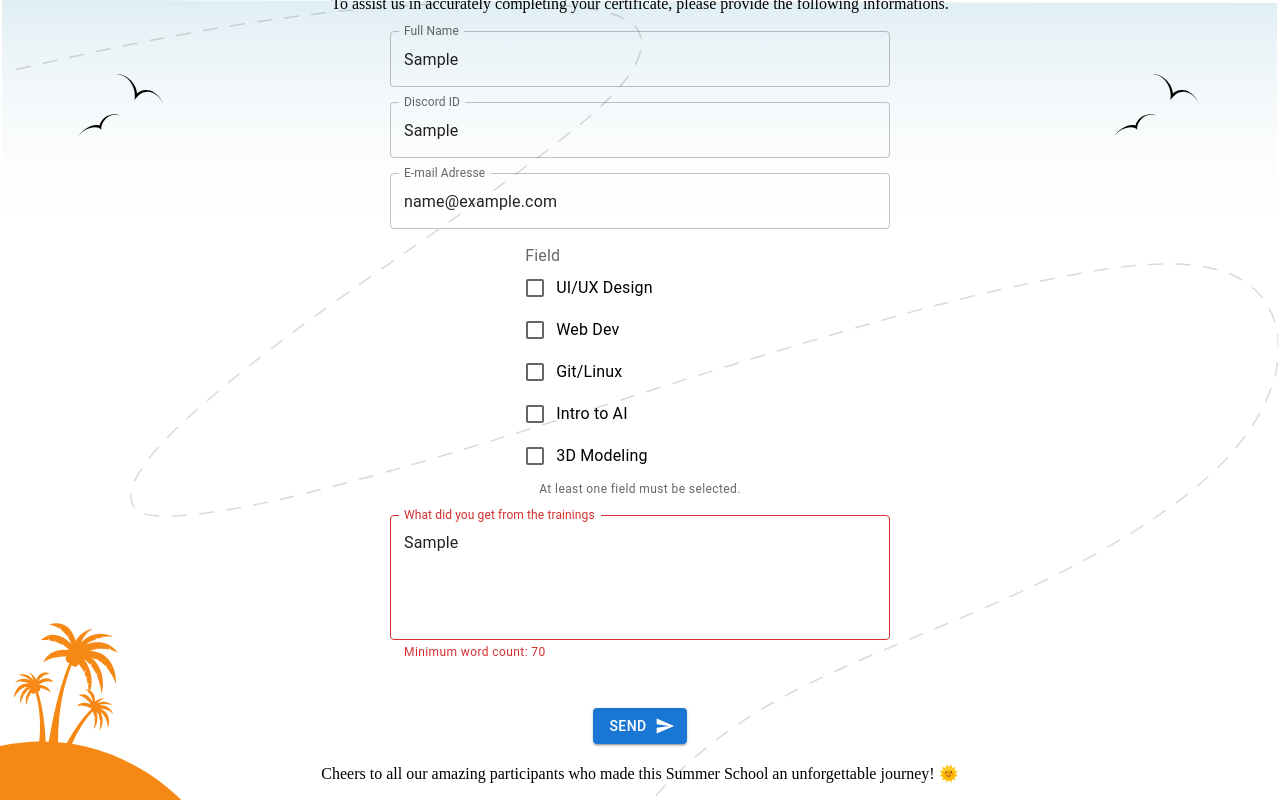
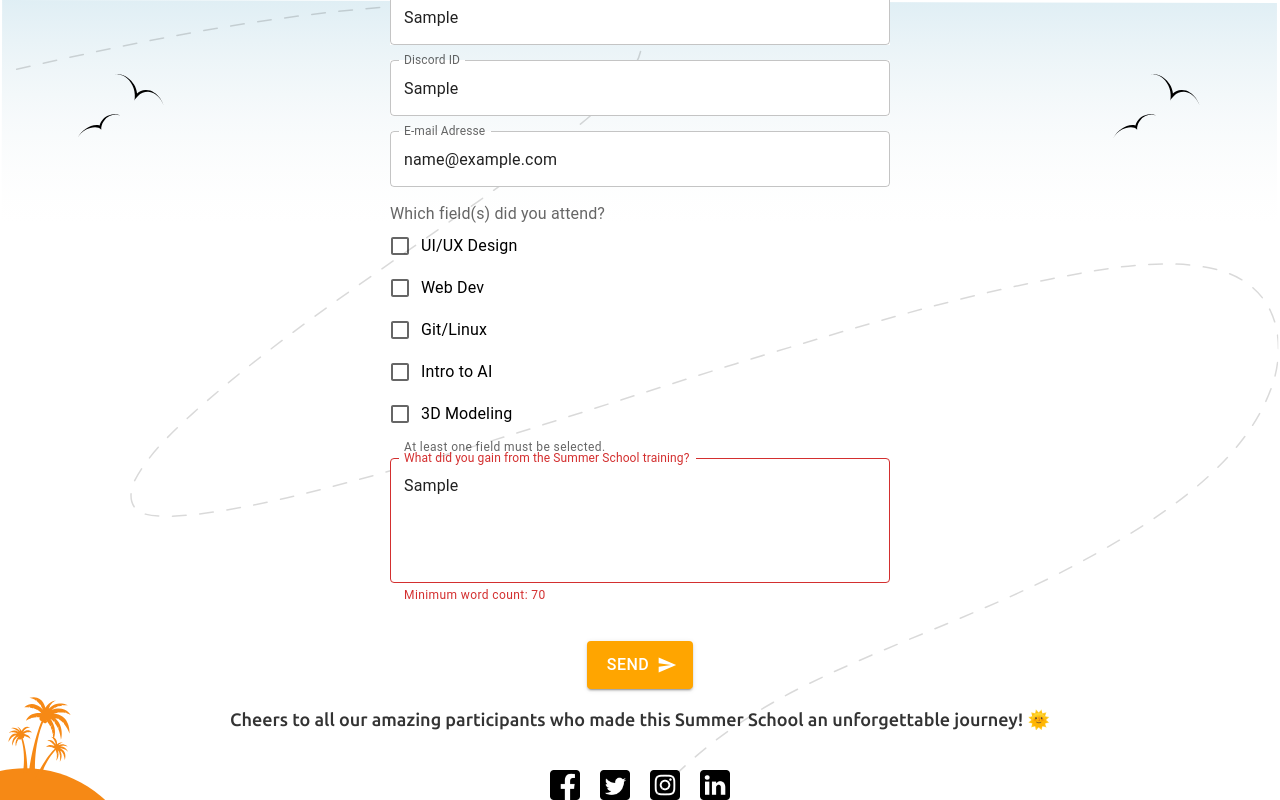
Before and after one commit to Zeyneeppp/form-ss, a React (Create React App) app: page / in a window 1280 px wide. Both pictures are taken after typing "Sample", "Sample", "name@example.com", "Sample" into the empty fields and a click on the button "SEND". Built offline with nearby package versions, Linux system fonts and the light colour scheme.

Commit message:
checking

```diff
--- a/src/App.jsx
+++ b/src/App.jsx
@@ -79,7 +79,9 @@ function App() {
       <div className="image-container">
         <img src={image} alt="Image" />
       </div>
-      <p> To assist us in accurately completing your certificate, please provide the following informations.</p>
+      <p className='cheers-message'> To assist us in accurately completing your certificate, please provide the following informations.</p>
+      <br />
+      <p>Please provide your full name as it should appear on the certificate.</p>
       <br />
 
       <form onSubmit={handleSubmit} className="Inputs">
@@ -115,8 +117,8 @@ function App() {
           error={submitted && !formData.name.trim()}
         />
 
-        <FormControl component="fieldset">
-          <FormLabel>Field</FormLabel>
+        <FormControl className='checkboxes' component="fieldset">
+          <FormLabel>Which field(s) did you attend?</FormLabel>
           <FormGroup>
             {fields.map((field) => (
               <FormControlLabel
@@ -133,7 +135,7 @@ function App() {
             ))}
           </FormGroup>
           {submitted && formData.selectedCheckboxes.length === 0 && (
-            <FormHelperText>
+            <FormHelperText className='helpertext'>
               At least one field must be selected.
             </FormHelperText>
           )}
@@ -142,7 +144,7 @@ function App() {
         <TextField
           fullWidth
           id="text"
-          label="What did you get from the trainings"
+          label="What did you gain from the Summer School training?"
           multiline
           rows={4}
           name="text"
@@ -166,12 +168,34 @@ function App() {
         </div>
       </form>
 
-      <p className="text">
+      <p className="cheers-message">
         Cheers to all our amazing participants who made this Summer School an
         unforgettable journey! 🌞
       </p>
 
-      <div className="social-icons">{/* Social icons here */}</div>
+      <div className="social-icons">
+        {/* Social icons here */}
+        <a href=''>
+        <button className='icon'>
+          <img src= {fcb} alt='facebook-icon'/>
+        </button>
+      </a>
+      <a href=''>
+        <button className='icon'>
+          <img src={twitter} alt='twitter-icon'/>
+        </button>
+      </a>
+      <a href=''>
+        <button className='icon'>
+          <img src={insta} alt='insta-icon'/>
+        </button>
+      </a>
+      <a href=''>
+        <button className='icon'>
+          <img src= {linkd} alt='linkd-icon'/>
+        </button>
+      </a>
+        </div>
     </div>
   );
 }
--- a/src/App.scss
+++ b/src/App.scss
@@ -1,10 +1,13 @@
 /* App.scss */
+@import url('https://fonts.googleapis.com/css2?family=Ubuntu:wght@300;400;500;700&display=swap');
+
 * {
   box-sizing: border-box;
   margin: 0;
   padding: 0;
 }
 .App {
+  font-family: 'Ubuntu', sans-serif;
   display: flex;
   flex-direction: column;
   align-items: center;
@@ -26,34 +29,66 @@
   .Inputs {
     display: flex;
     flex-direction: column;
-    align-items: center;
+    //align-items: center;
     width: 500px;
-    gap: 15px; // Espacement entre les inputs
+    //gap: 15px; // Espacement entre les inputs
 
     .FormControl{
       display: flex;
-      flex-direction: row; /* Aligner horizontalement */
+      text-align: left;
+
+      .helpertext{
+        margin: 20px;
+      }
+
     }
+
+    .MuiTextField-root {
+      background-color: white;
+      margin-bottom: 15px;
+
+    }
+  }
+  .checkboxes{
+
+    text-align: left;
   }
 
 
   .send-button {
     display: flex;
-    flex-direction: column;
+    justify-content: center;
     align-items: center;
-    width: 50px;
-    margin-top: 30px;
+    margin-top: 20px;
+  }
+
+  .send-button button {
+    background-color: #FFA500; /* Couleur orange */
+    color: white;
+    border: none;
+    padding: 10px 20px;
+    border-radius: 4px;
+    font-size: 16px;
+    cursor: pointer;
+    transition: background-color 0.3s ease;
+  }
+  .send-button button:hover {
+    background-color: #FFC04A; /* Couleur légèrement plus claire au survol */
   }
 
   .image-corner{
-    width: 250px;
+    width: 150px;
     position: fixed;
     bottom: -10px;
     left: 0;
   }
-  .text {
-    margin-top: 20px; /* Espacement du paragraphe par rapport au formulaire */
-    text-align: center;
+  .cheers-message {
+    font-family: 'Ubuntu', sans-serif;
+    font-size: 18px;
+    font-weight: 500;
+    color: #333; /* Couleur du texte */
+    text-align: center; /* Alignement du texte */
+    margin: 20px 0; /* Marge autour du texte */
   }
 
   .social-icons {
```
